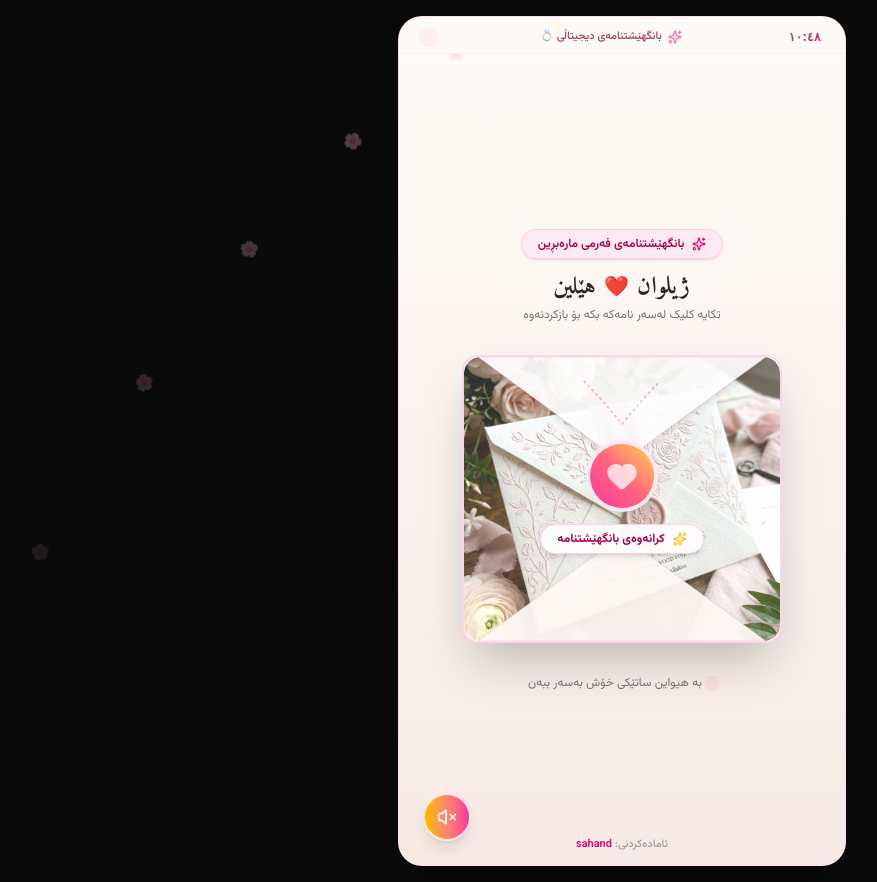
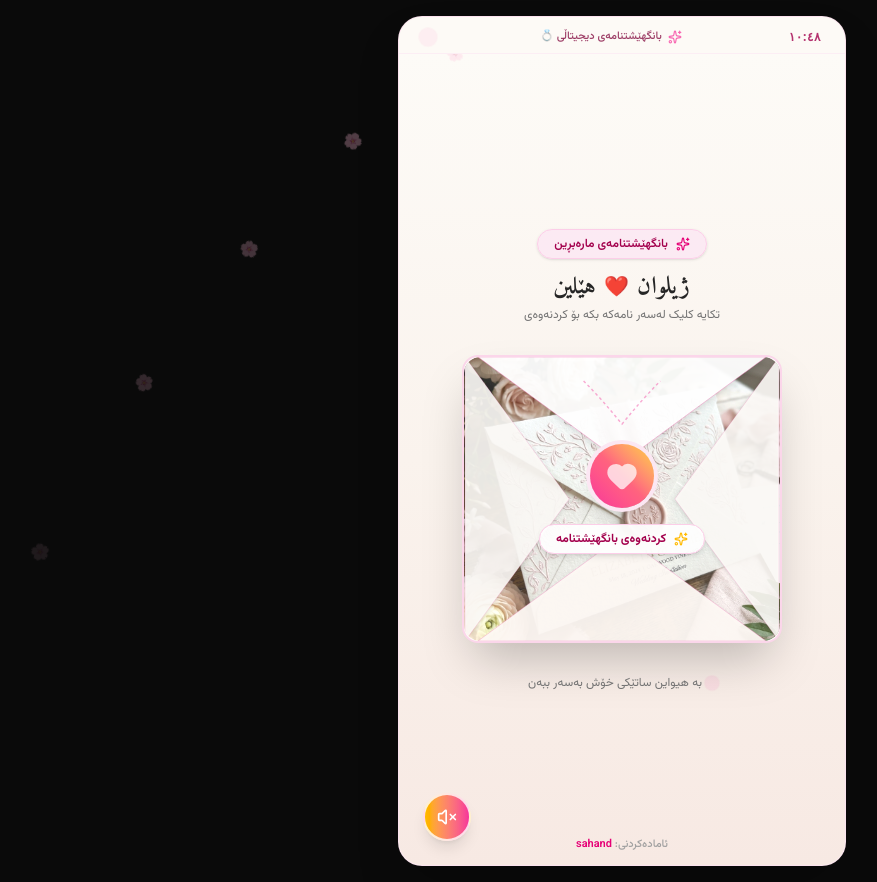
Before and after one commit to sahand2007/HELINSmarriage, a React (Vite) app: page / in a window 1280 px wide. Shown: the whole page, without its empty margins (18-895 px from the left). Built offline with nearby package versions, Linux system fonts and the light colour scheme; a web font is replaced by a local one.

Commit message:
feat: add envelope opening animation
Introduce a transition state and a delay when opening the envelope to synchronize the card display with the 3D animation.

```diff
--- a/src/App.tsx
+++ b/src/App.tsx
@@ -3,7 +3,7 @@
  * SPDX-License-Identifier: Apache-2.0
  */
 
-import React, { useState, useEffect, useRef } from 'react';
+import React, { useState, useEffect } from 'react';
 import {
   Heart,
   MapPin,
@@ -33,6 +33,7 @@ const toKurdishDigits = (str: string | number) => {
 
 export default function App() {
   const [isOpen, setIsOpen] = useState(false);
+  const [isOpening, setIsOpening] = useState(false);
   const [isPlaying, setIsPlaying] = useState(false);
   const [copied, setCopied] = useState(false);
   const [showRsvpModal, setShowRsvpModal] = useState(false);
@@ -54,9 +55,6 @@ export default function App() {
     const interval = setInterval(updateDeviceTime, 10000);
     return () => clearInterval(interval);
   }, []);
-
-  // Audio player reference
-  const audioRef = useRef<HTMLAudioElement | null>(null);
 
   // Target event date: July 24, 2026 at 20:00 (8:00 PM)
   const targetDate = new Date('2026-07-24T20:00:00');
@@ -90,27 +88,19 @@ export default function App() {
   }, []);
 
   const handleOpenEnvelope = () => {
-    setIsOpen(true);
-    // Auto-play audio when envelope opens
-    if (audioRef.current) {
-      audioRef.current.play().then(() => {
-        setIsPlaying(true);
-      }).catch(err => {
-        console.log("Audio autoplay prevented by browser policy:", err);
-      });
-    }
+    if (isOpening || isOpen) return;
+    setIsOpening(true);
+    setIsPlaying(true);
+
+    // Wait 1.1s for flap 3D animation before showing full card
+    setTimeout(() => {
+      setIsOpen(true);
+      setIsOpening(false);
+    }, 1100);
   };
 
   const toggleMusic = () => {
-    if (!audioRef.current) return;
-    if (isPlaying) {
-      audioRef.current.pause();
-      setIsPlaying(false);
-    } else {
-      audioRef.current.play().then(() => {
-        setIsPlaying(true);
-      }).catch(err => console.log(err));
-    }
+    setIsPlaying(prev => !prev);
   };
 
   const copyLink = () => {
@@ -153,14 +143,7 @@ export default function App() {
         ))}
       </div>
 
-      {/* Hidden Audio Element fallback */}
-      <audio
-        ref={audioRef}
-        loop
-        src="https://cdn.pixabay.com/download/audio/2022/05/27/audio_1808fbf07a.mp3?filename=romantic-wedding-acoustic-112191.mp3"
-      />
-
-      {/* Dynamic YouTube Audio Stream Frame for requested video https://youtu.be/actv-AFgtyM */}
+      {/* Background YouTube Audio Stream Frame for requested video https://youtu.be/actv-AFgtyM */}
       {isPlaying && (
         <iframe
           className="hidden"
@@ -216,18 +199,18 @@ export default function App() {
             <div className="text-center mb-8 z-10 animate-fade-in">
               <div className="inline-flex items-center gap-2 px-4 py-1.5 rounded-full bg-pink-100/80 text-pink-800 text-xs font-semibold mb-3 border border-pink-200 shadow-sm">
                 <Sparkles className="w-3.5 h-3.5 text-pink-600" />
-                <span>بانگهێشتنامەی فەرمی مارەبڕین</span>
+                <span>بانگهێشتنامەی مارەبڕین</span>
               </div>
               <h1 className="text-2xl font-bold text-neutral-800 font-calligraphy tracking-wide">
                 ژیلوان <span className="text-pink-500 text-xl font-sans">❤️</span> هێلین
               </h1>
-              <p className="text-xs text-neutral-500 mt-1">تکایە کلیک لەسەر نامەکە بکە بۆ بازکردنەوە</p>
+              <p className="text-xs text-neutral-500 mt-1">تکایە کلیک لەسەر نامەکە بکە بۆ کردنەوەی</p>
             </div>
 
-            {/* Realistic Embossed Paper Envelope with Pink Floral Relief */}
+            {/* Realistic Embossed Paper Envelope with 4-Flap 3D Unfolding Animation */}
             <div
               onClick={handleOpenEnvelope}
-              className="w-full max-w-xs h-72 rounded-2xl relative cursor-pointer group shadow-2xl transition-all duration-500 hover:scale-[1.02] active:scale-98 flex items-center justify-center border-2 border-pink-200/80 bg-[#fdfbf8]"
+              className={`w-full max-w-xs h-72 rounded-2xl relative cursor-pointer group shadow-2xl transition-all duration-700 flex items-center justify-center border-2 border-pink-200/80 bg-[#fdfbf8] perspective-1000 ${isOpening ? 'scale-105 opacity-90' : 'hover:scale-[1.02] active:scale-98'}`}
             >
               {/* Embossed Paper Texture Overlay */}
               <div className="absolute inset-0 rounded-2xl opacity-90 overflow-hidden">
@@ -236,35 +219,68 @@ export default function App() {
                   alt="Pink Floral Envelope"
                   className="w-full h-full object-cover rounded-2xl filter brightness-105 opacity-90 group-hover:scale-105 transition-transform duration-700"
                   onError={(e) => {
-                    // Fallback visual if image load fails
                     (e.target as HTMLElement).style.display = 'none';
                   }}
                 />
               </div>
 
-              {/* Envelope Flap Triangles (SVG 3D Embossed Fold Look) */}
-              <div className="absolute inset-0 pointer-events-none rounded-2xl overflow-hidden">
-                {/* Top Flap */}
-                <svg className="absolute top-0 inset-x-0 w-full h-36 drop-shadow-md text-[#fffcf9]" viewBox="0 0 300 150" fill="currentColor">
-                  <path d="M0,0 L150,110 L300,0 Z" fill="#ffffff" fillOpacity="0.92" stroke="#f472b6" strokeWidth="1" strokeOpacity="0.3" />
-                  {/* Decorative Pink Floral Branches on Flap */}
-                  <path d="M110,25 Q130,45 150,70 Q170,45 190,25" fill="none" stroke="#f472b6" strokeWidth="1.5" strokeDasharray="3 3" opacity="0.6" />
-                </svg>
+              {/* 4 Interactive Unfolding Flaps (Top, Bottom, Left, Right) */}
+              <div className="absolute inset-0 pointer-events-none rounded-2xl overflow-hidden transform-style-3d">
 
-                {/* Bottom Triangle Flap */}
-                <svg className="absolute bottom-0 inset-x-0 w-full h-36 drop-shadow-md" viewBox="0 0 300 150" fill="currentColor">
-                  <path d="M0,150 L150,40 L300,150 Z" fill="#fdf8f4" fillOpacity="0.95" stroke="#f472b6" strokeWidth="1" strokeOpacity="0.2" />
-                </svg>
+                {/* Top Flap (Rotates Upwards on click) */}
+                <div
+                  className={`absolute top-0 inset-x-0 w-full h-36 origin-top transition-transform duration-1000 ease-in-out z-30 ${isOpening ? '-rotate-x-180 opacity-20' : ''}`}
+                >
+                  <svg className="w-full h-full drop-shadow-md text-[#fffcf9]" viewBox="0 0 300 150" fill="currentColor">
+                    <path d="M0,0 L150,110 L300,0 Z" fill="#ffffff" fillOpacity="0.95" stroke="#f472b6" strokeWidth="1" strokeOpacity="0.4" />
+                    <path d="M110,25 Q130,45 150,70 Q170,45 190,25" fill="none" stroke="#f472b6" strokeWidth="1.5" strokeDasharray="3 3" opacity="0.6" />
+                  </svg>
+                </div>
+
+                {/* Bottom Flap (Rotates Downwards) */}
+                <div
+                  className={`absolute bottom-0 inset-x-0 w-full h-36 origin-bottom transition-transform duration-1000 ease-in-out z-20 ${isOpening ? 'rotate-x-180 opacity-20' : ''}`}
+                >
+                  <svg className="w-full h-full drop-shadow-md" viewBox="0 0 300 150" fill="currentColor">
+                    <path d="M0,150 L150,40 L300,150 Z" fill="#fdf8f4" fillOpacity="0.95" stroke="#f472b6" strokeWidth="1" strokeOpacity="0.3" />
+                  </svg>
+                </div>
+
+                {/* Left Flap */}
+                <div
+                  className={`absolute left-0 inset-y-0 h-full w-36 origin-left transition-transform duration-1000 ease-in-out z-10 ${isOpening ? '-rotate-y-180 opacity-20' : ''}`}
+                >
+                  <svg className="w-full h-full drop-shadow-sm" viewBox="0 0 150 300" fill="currentColor">
+                    <path d="M0,0 L110,150 L0,300 Z" fill="#fdfbf8" fillOpacity="0.9" stroke="#f472b6" strokeWidth="1" strokeOpacity="0.2" />
+                  </svg>
+                </div>
+
+                {/* Right Flap */}
+                <div
+                  className={`absolute right-0 inset-y-0 h-full w-36 origin-right transition-transform duration-1000 ease-in-out z-10 ${isOpening ? 'rotate-y-180 opacity-20' : ''}`}
+                >
+                  <svg className="w-full h-full drop-shadow-sm" viewBox="0 0 150 300" fill="currentColor">
+                    <path d="M150,0 L40,150 L150,300 Z" fill="#fdfbf8" fillOpacity="0.9" stroke="#f472b6" strokeWidth="1" strokeOpacity="0.2" />
+                  </svg>
+                </div>
+
               </div>
 
+              {/* Inside Card Peek / Golden Sparkle when opening */}
+              {isOpening && (
+                <div className="absolute inset-4 bg-gradient-to-tr from-pink-100 via-rose-50 to-amber-100 rounded-xl shadow-inner z-0 flex items-center justify-center animate-pulse">
+                  <span className="text-pink-600 font-bold font-calligraphy text-lg">بۆنەکە کرایەوە...</span>
+                </div>
+              )}
+
               {/* Center Wax Seal / Heart Button (Click Trigger) */}
-              <div className="z-20 flex flex-col items-center">
+              <div className={`z-40 flex flex-col items-center transition-all duration-500 ${isOpening ? 'scale-0 opacity-0' : 'scale-100 opacity-100'}`}>
                 <div className="w-16 h-16 rounded-full bg-gradient-to-tr from-pink-500 via-rose-400 to-amber-300 text-white flex items-center justify-center shadow-xl ring-4 ring-pink-100 group-hover:scale-110 group-hover:rotate-6 transition-all duration-300">
                   <Heart className="w-8 h-8 fill-white text-white animate-pulse" />
                 </div>
                 <div className="mt-4 px-4 py-1.5 rounded-full bg-white/90 backdrop-blur-md border border-pink-200 text-pink-800 text-xs font-bold shadow-md flex items-center gap-2 group-hover:bg-pink-500 group-hover:text-white transition-all">
                   <Sparkles className="w-3.5 h-3.5 text-amber-400 group-hover:text-white" />
-                  <span>کرانەوەی بانگهێشتنامە</span>
+                  <span>کردنەوەی بانگهێشتنامە</span>
                 </div>
               </div>
             </div>
@@ -294,7 +310,7 @@ export default function App() {
               <div className="w-24 h-1 bg-gradient-to-r from-transparent via-pink-400 to-transparent mx-auto rounded-full mb-3 opacity-60"></div>
 
               <div className="inline-block px-4 py-1 rounded-full bg-pink-100/90 border border-pink-300 text-pink-800 text-xs font-bold mb-3 shadow-xs">
-                ✨ ئاهەنگی هاوسەرگیری ✨
+                ✨ ئاهەنگی مارەبڕین ✨
               </div>
 
               {/* Title Calligraphy: "نامەی مارەبڕین" */}
@@ -490,7 +506,7 @@ export default function App() {
                   {/* Days */}
                   <div className="bg-gradient-to-b from-white to-pink-50 p-2.5 rounded-xl border border-pink-200 shadow-xs">
                     <span className="text-xl sm:text-2xl font-bold text-pink-900 block font-sans">
-                      {String(timeLeft.days).padStart(2, '0')}
+                      {toKurdishDigits(String(timeLeft.days).padStart(2, '0'))}
                     </span>
                     <span className="text-[11px] text-neutral-500 font-medium">ڕۆژ</span>
                   </div>
@@ -498,7 +514,7 @@ export default function App() {
                   {/* Hours */}
                   <div className="bg-gradient-to-b from-white to-pink-50 p-2.5 rounded-xl border border-pink-200 shadow-xs">
                     <span className="text-xl sm:text-2xl font-bold text-pink-900 block font-sans">
-                      {String(timeLeft.hours).padStart(2, '0')}
+                      {toKurdishDigits(String(timeLeft.hours).padStart(2, '0'))}
                     </span>
                     <span className="text-[11px] text-neutral-500 font-medium">کاتژمێر</span>
                   </div>
@@ -506,7 +522,7 @@ export default function App() {
                   {/* Minutes */}
                   <div className="bg-gradient-to-b from-white to-pink-50 p-2.5 rounded-xl border border-pink-200 shadow-xs">
                     <span className="text-xl sm:text-2xl font-bold text-pink-900 block font-sans">
-                      {String(timeLeft.minutes).padStart(2, '0')}
+                      {toKurdishDigits(String(timeLeft.minutes).padStart(2, '0'))}
                     </span>
                     <span className="text-[11px] text-neutral-500 font-medium">خولەک</span>
                   </div>
@@ -514,7 +530,7 @@ export default function App() {
                   {/* Seconds */}
                   <div className="bg-gradient-to-b from-white to-pink-50 p-2.5 rounded-xl border border-pink-200 shadow-xs">
                     <span className="text-xl sm:text-2xl font-bold text-rose-600 block font-sans animate-pulse">
-                      {String(timeLeft.seconds).padStart(2, '0')}
+                      {toKurdishDigits(String(timeLeft.seconds).padStart(2, '0'))}
                     </span>
                     <span className="text-[11px] text-neutral-500 font-medium">چرکە</span>
                   </div>
```
